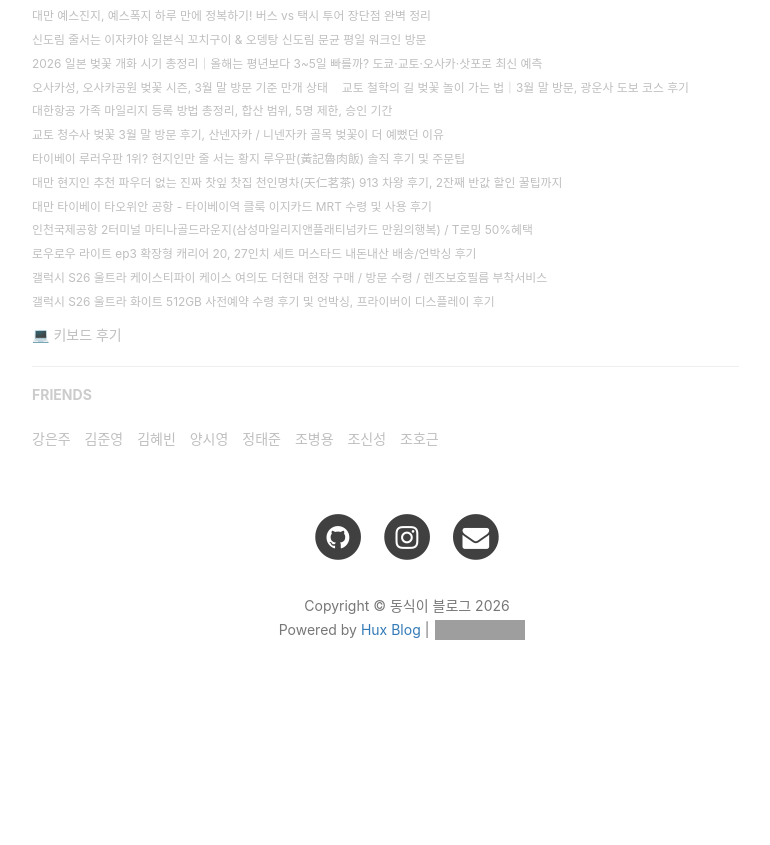
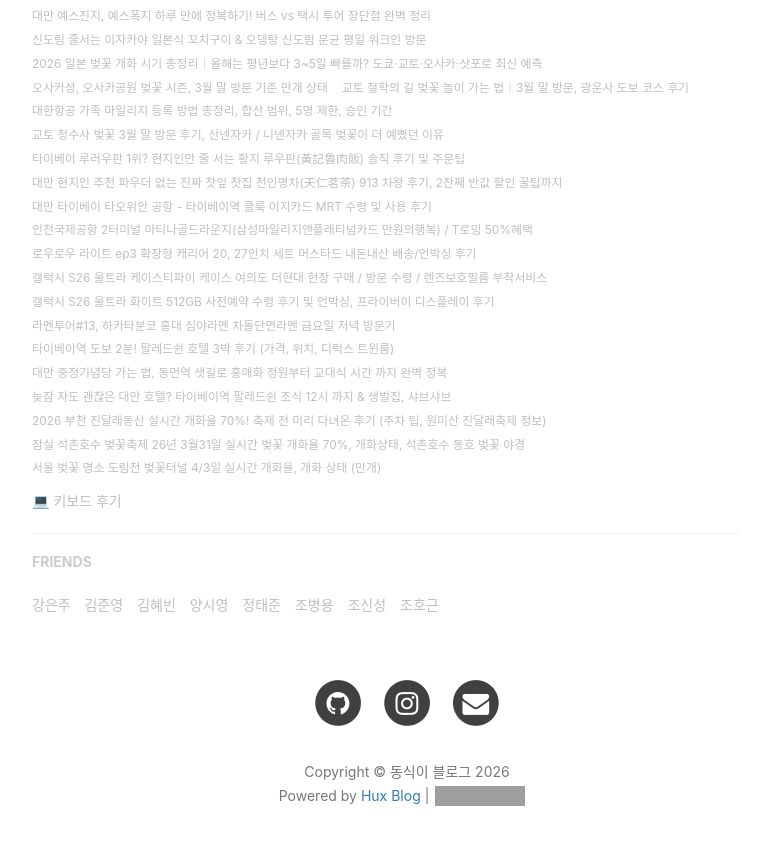
Before and after one commit to dongsik93/dongsik93.github.io, a Jekyll site: the page built from _posts/2019-06-13-essay-blog_start.md, in a window 1280 px wide and 900 px high, scrolled down 4739 px. Shown: the top 845 px of the window, without its empty margins (233-1003 px from the left). Built offline with Jekyll 4.4.1, drawn with Linux system fonts in a browser that asks for light colours; nearby versions of some CDN libraries; comment, search, counter and statistics services are not loaded; before the commit the page ends 5473 px from its top, so only the background shows below that; grey boxes are pictures that could not be loaded.

Commit message:
edit _includes/blogs.html

```diff
--- a/_includes/blogs.html
+++ b/_includes/blogs.html
@@ -185,7 +185,16 @@
     <li><small><a href="https://m.blog.naver.com/econ_view/224208257543" target="_blank" rel="noopener noreferrer">갤럭시 S26 울트라 화이트 512GB 사전예약 수령 후기 및 언박싱, 프라이버이 디스플레이 후기</a></small></li>
 
 
-<!--    <li><small><a href="" target="_blank" rel="noopener noreferrer"></a></small></li>-->
+   <li><small><a href="https://m.blog.naver.com/econ_view/224227139274" target="_blank" rel="noopener noreferrer">라멘투어#13, 하카타분코 홍대 심야라멘 차돌단면라멘 금요일 저녁 방문기</a></small></li>
+   <li><small><a href="https://m.blog.naver.com/econ_view/224228451289" target="_blank" rel="noopener noreferrer">타이베이역 도보 2분! 팔레드쉰 호텔 3박 후기 (가격, 위치, 디럭스 트윈룸)</a></small></li>
+   <li><small><a href="https://m.blog.naver.com/econ_view/224230832108" target="_blank" rel="noopener noreferrer">대만 중정기념당 가는 법, 동먼역 샛길로 홍매화 정원부터 교대식 시간 까지 완벽 정복</a></small></li>
+   <li><small><a href="https://m.blog.naver.com/econ_view/224232809661" target="_blank" rel="noopener noreferrer">늦잠 자도 괜찮은 대만 호텔? 타이베이역 팔레드쉰 조식 12시 까지 & 생벌집, 샤브샤브</a></small></li>
+   <li><small><a href="https://m.blog.naver.com/econ_view/224233606823" target="_blank" rel="noopener noreferrer">2026 부천 진달래동산 실시간 개화율 70%! 축제 전 미리 다녀온 후기 (주차 팁, 원미산 진달래축제 정보)</a></small></li>
+   <li><small><a href="https://m.blog.naver.com/econ_view/224236845545" target="_blank" rel="noopener noreferrer">잠실 석촌호수 벚꽃축제 26년 3월31일 실시간 벚꽃 개화율 70%, 개화상태, 석촌호수 동호 벚꽃 야경</a></small></li>
+   <li><small><a href="https://m.blog.naver.com/econ_view/224239682848" target="_blank" rel="noopener noreferrer">서울 벚꽃 명소 도림천 벚꽃터널 4/3일 실시간 개화율, 개화 상태 (만개)</a></small></li>
+
+
+   <!-- <li><small><a href="" target="_blank" rel="noopener noreferrer"></a></small></li> -->
 <!--    <li><small><a href="" target="_blank" rel="noopener noreferrer"></a></small></li>-->
 <!--    <li><small><a href="" target="_blank" rel="noopener noreferrer"></a></small></li>-->
 <!--    <li><small><a href="" target="_blank" rel="noopener noreferrer"></a></small></li>-->
```
